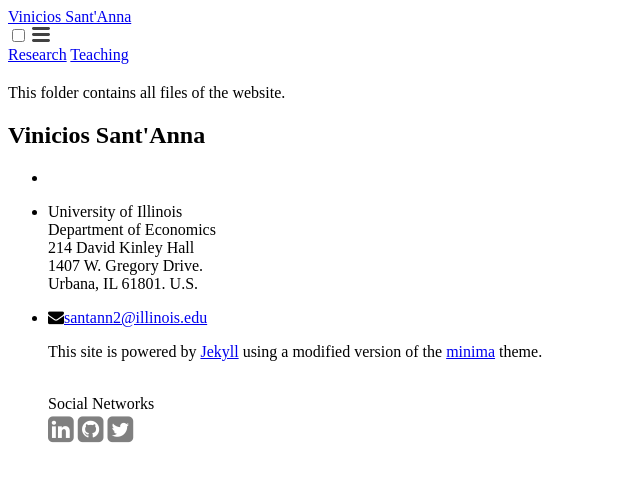
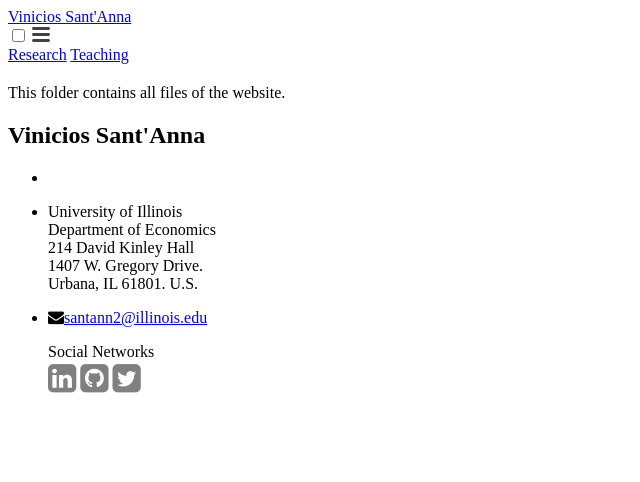
Before and after one commit to vpsantanna/vpsantanna.github.io, a Jekyll site: the page built from files/readme.md, in a window 1280 px wide. Shown: the top 482 px of the page, without its empty margins (0-640 px from the left). Built offline with Jekyll 4.4.1, drawn with Linux system fonts in a browser that asks for light colours; our own code applies the rules of GitHub Pages for plain Markdown files; a script that is not in the unit is left out.

Commit message:
Update footer.html

```diff
--- a/_includes/footer.html
+++ b/_includes/footer.html
@@ -24,15 +24,14 @@
 
       <div class="footer-col footer-col-2">
         <ul class="social-media-list">
-           <p>This site is powered by <a href="https://jekyllrb.com/">Jekyll</a> using a modified version of the <a href="https://github.com/jekyll/minima">minima</a> theme.</p>
-          <br /> Social Networks <br />
-          <a href="https://scholar.google.com.br/citations?user=Cr-G-xMAAAAJ&hl=en"><span class="icon"><i class="ai ai-google-scholar-square" style="font-size:30px;color:grey"></i></span></a>
-          <a href="https://orcid.org/0000-0002-1070-2220"><span class="icon"><i class="ai ai-orcid-square" style="font-size:30px;color:grey"></i></span></a>
-          <a href="https://www.researchgate.net/profile/Vinicios_Santanna"><span class="icon"><i class="ai ai-researchgate-square" style="font-size:30px;color:grey"></i></span></a>
-          <a href="https://www.researchgate.net/profile/Vinicios_Santanna"><span class="icon"><i class="ai ai-academia-square" style="font-size:30px;color:grey"></i></span></a>
-          <a href="https://linkedin.com/in/vpsantanna"><span class="icon"><i class="fa fa-linkedin-square" style="font-size:30px;color:grey"></i></span></a>
-          <a href="https://github.com/vpsantanna"><span class="icon"><i class="fa fa-github-square" style="font-size:30px;color:grey"></i></span></a>
-          <a href="https://twitter.com/vpsantanna"><span class="icon"><i class="fa fa-twitter-square" style="font-size:30px;color:grey"></i></span></a>
+          Social Networks <br />
+          <a href="https://scholar.google.com.br/citations?user=Cr-G-xMAAAAJ&hl=en"><span class="icon"><i class="ai ai-google-scholar-square" style="font-size:33px;color:grey"></i></span></a>
+          <a href="https://orcid.org/0000-0002-1070-2220"><span class="icon"><i class="ai ai-orcid-square" style="font-size:33px;color:grey"></i></span></a>
+          <a href="https://www.researchgate.net/profile/Vinicios_Santanna"><span class="icon"><i class="ai ai-researchgate-square" style="font-size:33px;color:grey"></i></span></a>
+          <a href="https://illinois.academia.edu/ViniciosSantAnna"><span class="icon"><i class="ai ai-academia-square" style="font-size:33px;color:grey"></i></span></a>
+          <a href="https://linkedin.com/in/vpsantanna"><span class="icon"><i class="fa fa-linkedin-square" style="font-size:33px;color:grey"></i></span></a>
+          <a href="https://github.com/vpsantanna"><span class="icon"><i class="fa fa-github-square" style="font-size:33px;color:grey"></i></span></a>
+          <a href="https://twitter.com/vpsantanna"><span class="icon"><i class="fa fa-twitter-square" style="font-size:33px;color:grey"></i></span></a>
         </ul>
       </div>
 
```
